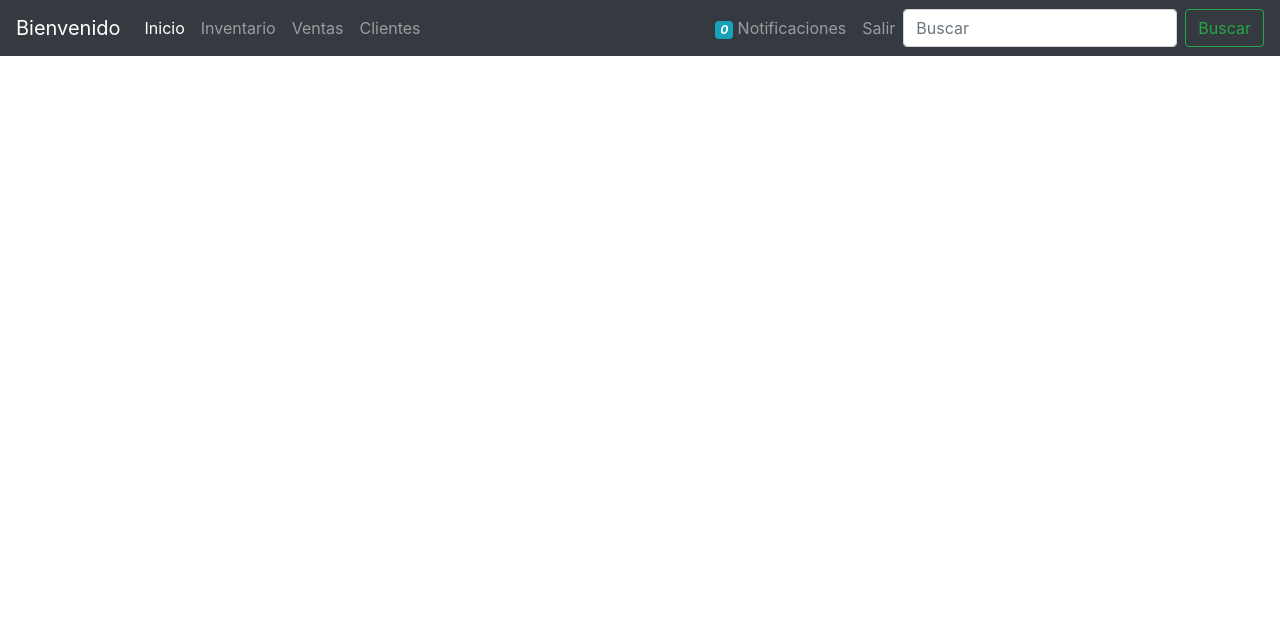
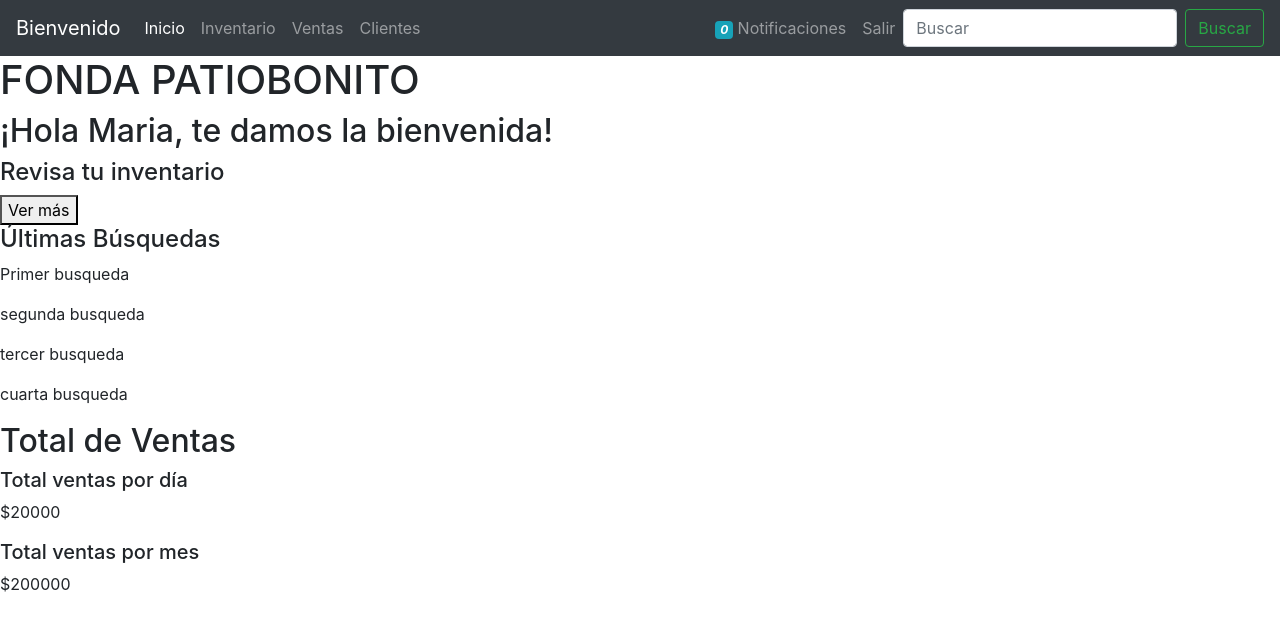
Before and after one commit to Merestrepo/fonda_patio_bonito, a PHP site: page /php/bienvenida.php in a window 1280 px wide. Shown: the top 631 px of the page. Run offline with PHP 8.4, Linux system fonts and the light colour scheme; some libraries are stand-ins or nearby versions.

Commit message:
avance de inicio

```diff
--- a/html/php/bienvenida.php
+++ b/html/php/bienvenida.php
@@ -1,18 +1,32 @@
 <!DOCTYPE html>
 <html lang="en">
   <head>
-    <meta charset="UTF-8">
-    <meta name="viewport" content="width=device-width, initial-scale=1.0">
-    <title>Bienvenida </title>
-    <link rel="stylesheet" href="../../css/estilosbienvenida.css">
-    <link href="//maxcdn.bootstrapcdn.com/bootstrap/4.1.1/css/bootstrap.min.css" rel="stylesheet" id="bootstrap-css">
-    <script src="//maxcdn.bootstrapcdn.com/bootstrap/4.1.1/js/bootstrap.min.js"></script>
-    <script src="//cdnjs.cloudflare.com/ajax/libs/jquery/3.2.1/jquery.min.js"></script>
+    <meta charset="UTF-8" />
+    <meta name="viewport" content="width=device-width, initial-scale=1.0" />
+    <title>Bienvenida</title>
+    <link
+      href="//maxcdn.bootstrapcdn.com/bootstrap/4.1.1/css/bootstrap.min.css"
+      rel="stylesheet"
+      id="bootstrap-css"
+    />
+    <script src="https://cdnjs.cloudflare.com/ajax/libs/jquery/3.2.1/jquery.min.js"></script>
+    <script src="https://maxcdn.bootstrapcdn.com/bootstrap/4.1.1/js/bootstrap.min.js"></script>
+    <link rel="stylesheet" href="../../css/estilosbienvenida.css" />
+
   </head>
+
   <body>
     <nav class="navbar navbar-icon-top navbar-expand-lg navbar-dark bg-dark">
       <a class="navbar-brand" href="#">Bienvenido</a>
-  <button class="navbar-toggler" type="button" data-toggle="collapse" data-target="#navbarSupportedContent" aria-controls="navbarSupportedContent" aria-expanded="false" aria-label="Toggle navigation">
+      <button
+        class="navbar-toggler"
+        type="button"
+        data-toggle="collapse"
+        data-target="#navbarSupportedContent"
+        aria-controls="navbarSupportedContent"
+        aria-expanded="false"
+        aria-label="Toggle navigation"
+      >
         <span class="navbar-toggler-icon"></span>
       </button>
 
@@ -51,7 +65,7 @@
             </a>
           </li>
         </ul>
-    <ul class="navbar-nav ">
+        <ul class="navbar-nav">
           <li class="nav-item">
             <a class="nav-link" href="#">
               <i class="fa fa-bell">
@@ -70,16 +84,68 @@
           </li>
         </ul>
         <form class="form-inline my-2 my-lg-0">
-      <input class="form-control mr-sm-2" type="text" placeholder="Buscar" aria-label="Buscar">
-      <button class="btn btn-outline-success my-2 my-sm-0" type="submit">Buscar</button>
+          <input
+            class="form-control mr-sm-2"
+            type="text"
+            placeholder="Buscar"
+            aria-label="Buscar"
+          />
+          <button class="btn btn-outline-success my-2 my-sm-0" type="submit">
+            Buscar
+          </button>
         </form>
       </div>
     </nav>
- <div class = "contenedor_principal"></div>
 
+    <div class="contendor__bienvenida">
+    <main>
+      <div class="contenedor__todo">
+        <div class="caja__mensaje">
+          <h1>FONDA PATIOBONITO</h1>
+          <h2>¡Hola Maria, te damos la bienvenida!</h2>
+          <div class="caja__inventario">
+            <h4>Revisa tu inventario</h4>
+            <button id="btnIrAPagina">Ver más</button>
+          </div>
+        </div>
+      </div>
+    </main>
 
-
-
-
+    <main>
+      <div class="contenedor__busquedas">
+        <h4>Últimas Búsquedas</h4>
+        <div id="listaBusquedas">
+          <div class="caja__primer-bolita cajas">
+            <p>Primer busqueda</p>
+          </div>
+          <div class="caja__segunda-bolita cajas">
+            <p>segunda busqueda</p>
+          </div>
+          <div class="caja__tercer-bolita cajas">
+            <p>tercer busqueda</p>
+          </div>
+          <div class="caja__cuarta-bolita cajas">
+            <p>cuarta busqueda</p>
+          </div>
+        </div>
+      </div>
+    </main>
+    <div id="ventas">
+          <div class="texto_totales">
+            <h2>Total de Ventas</h2>
+          </div>
+      <div class="totales">
+          <div class="ventas_dia cajas">
+            <h5>Total ventas por día</h5>
+            <p id="ventasdia">$20000</p>
+          </div>
+          <div class="ventas_mes cajas">
+            <h5>Total ventas por mes</h5>
+            <p id="ventasmes">$200000</p>
+          </div>
+      </div>
+    </div>
+    </div>
   </body>
+  <script src="js/script.js"></script>
 </html>
--- /dev/null
+++ b/html/php/js/script.js
@@ -0,0 +1,7 @@
+function irAOtraPagina() {
+    window.location.href = "inventario.php";
+  }
+
+  document
+    .getElementById("btnIrAPagina")
+    .addEventListener("click", irAOtraPagina);
```
Also changed, not shown: css/estilosbienvenida.css (+85 -14 lines), js/script.js (+31 -0 lines), 1 other file. Lines whose indentation alone changed are shown as unchanged.
